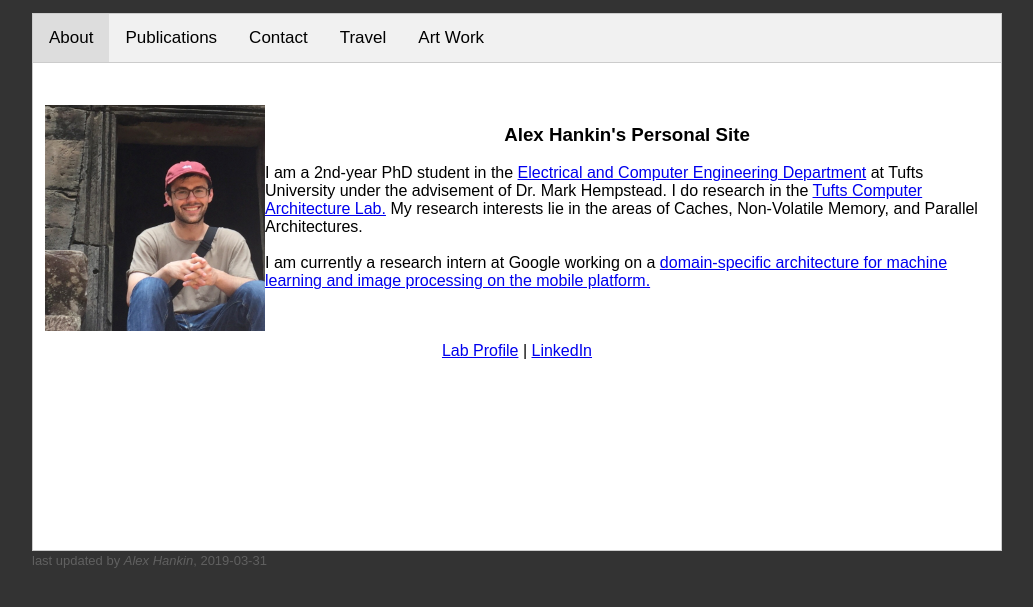
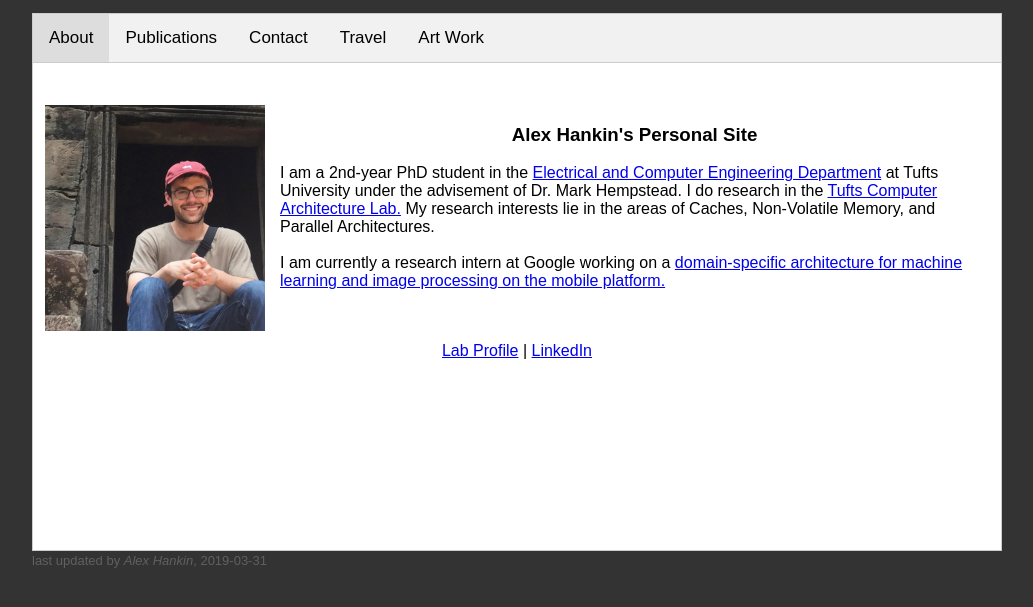
Before and after one commit to hankin0/hankin0.github.io, a Jekyll site: the page built from index.html, in a window 1280 px wide. Shown: the top 607 px of the page, without its empty margins (123-1156 px from the left). Built offline with Jekyll 4.4.1, drawn with Linux system fonts in a browser that asks for light colours.

Commit message:
Changes padding

```diff
--- a/index.html
+++ b/index.html
@@ -16,11 +16,11 @@ layout: default
       <!-- "About" tab -->
       <div id="About" class="tabcontent">
  	    <br><br>
-        <img src="images/just_me_cambodia.png" width='220' height='226' align="left">
+        <img class="ex2" src="images/just_me_cambodia.png" width='220' height='226' align="left">
 	    <h3>
       	    <center>Alex Hankin's Personal Site</center>
             </h3>
-	    <p class="ex1"> I am a 2nd-year PhD student in the <a
+	    <p> I am a 2nd-year PhD student in the <a
             href="https://engineering.tufts.edu/ece/">Electrical and Computer Engineering
             Department</a> at Tufts University under the advisement of Dr. Mark Hempstead. I do
             research in the <a href="https://sites.tufts.edu/tcal/">Tufts Computer Architecture
```
